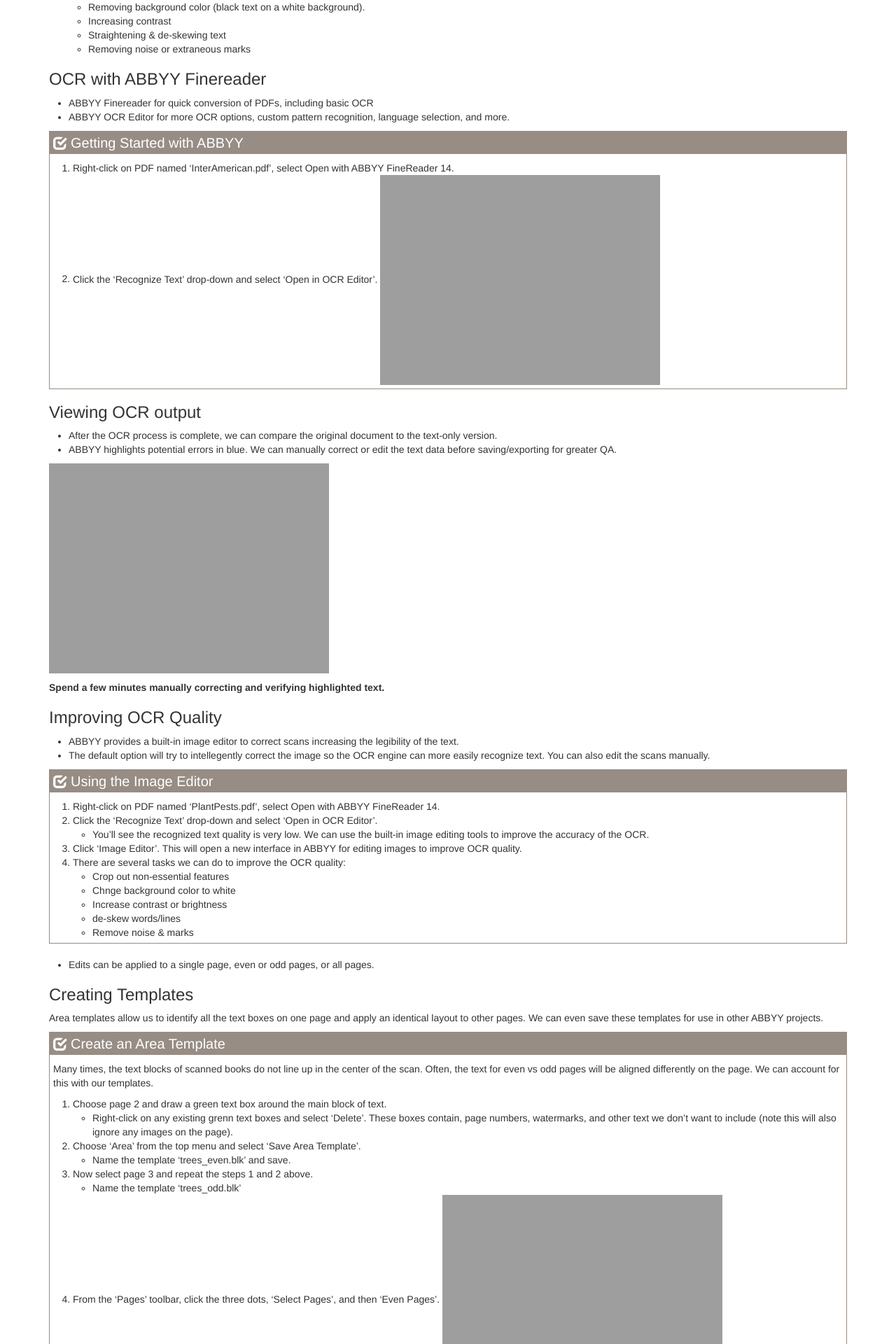
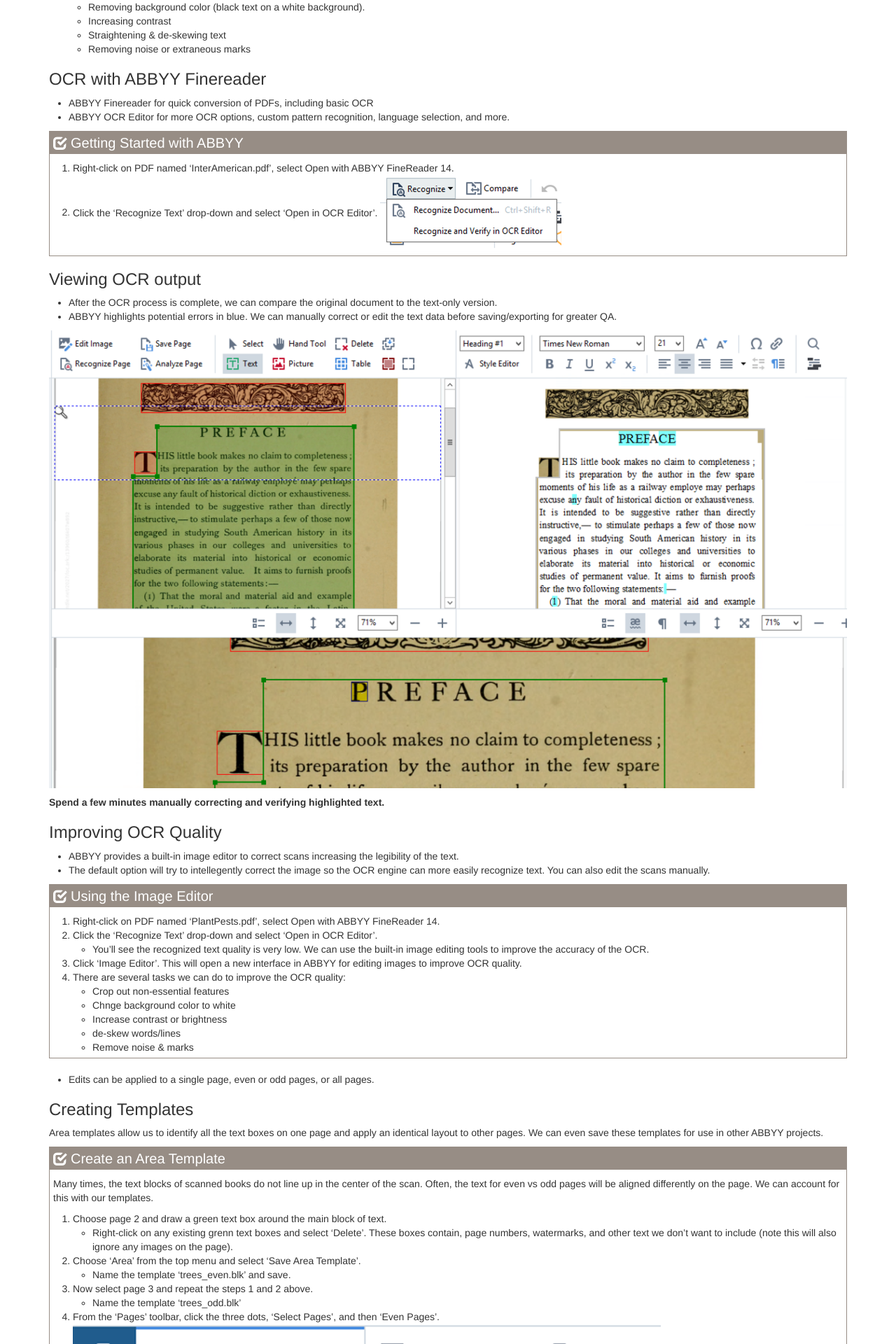
Before and after one commit to JoshuaDull/Text-Recognition-Introduction, a Jekyll site: the page built from _episodes/03-OCR-with-ABBYY.md, in a window 1280 px wide. Shown: the part 466-2386 px from the top of the page at 70% size. Built offline with Jekyll 4.4.1, drawn with Linux system fonts in a browser that asks for light colours.

Commit message:
fixed bad links

```diff
--- a/_episodes/03-OCR-with-ABBYY.md
+++ b/_episodes/03-OCR-with-ABBYY.md
@@ -31,7 +31,7 @@ keypoints:
 >
 >1. Right-click on PDF named 'InterAmerican.pdf', select Open with ABBYY FineReader 14.
 >2. Click the 'Recognize Text' drop-down and select 'Open in OCR Editor'.
-> ![Screenshot of OCR Editor Menu]('../assets/img/OCR_editor.png')
+> ![Screenshot of OCR Editor Menu](../assets/img/OCR_editor.png)
 {: .checklist}
 
 ### Viewing OCR output
@@ -39,7 +39,7 @@ keypoints:
 * After the OCR process is complete, we can compare the original document to the text-only version.
 * ABBYY highlights potential errors in blue. We can manually correct or edit the text data before saving/exporting for greater QA.
 
-![Screenshot of OCR Pages Menu]('../assets/img/verifyText.png')
+![Screenshot of OCR Pages Menu](../assets/img/verifyText.png)
 
 **Spend a few minutes manually correcting and verifying highlighted text.**
 
@@ -78,7 +78,7 @@ Area templates allow us to identify all the text boxes on one page and apply an
 >3.  Now select page 3 and repeat the steps 1 and 2 above.
 >	- Name the template 'trees_odd.blk'
 >4. From the 'Pages' toolbar, click the three dots, 'Select Pages', and then 'Even Pages'.
->	![Screenshot of OCR Pages Menu]('../assets/img/SelectOddEven.png')
+>	![Screenshot of OCR Pages Menu](../assets/img/SelectOddEven.png)
 >5. With the even pages highlighted, choose 'Area' from the top menu, select 'Load Area Template', and choose 'trees_even.blk'.
 >6. Repeat steps 4 and 5 using the odd pages and odd tamplate.
 >7. 'Recognize' the text again and see how the output changes.
```
